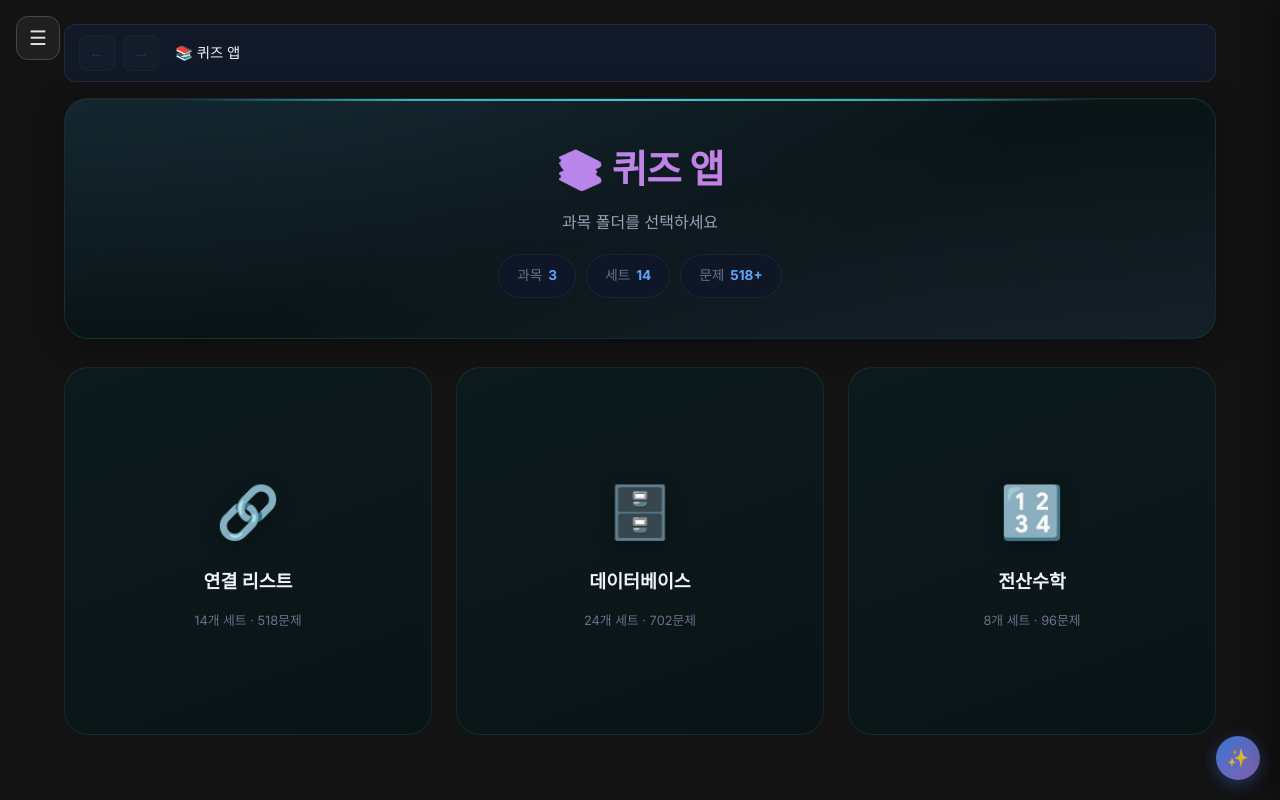
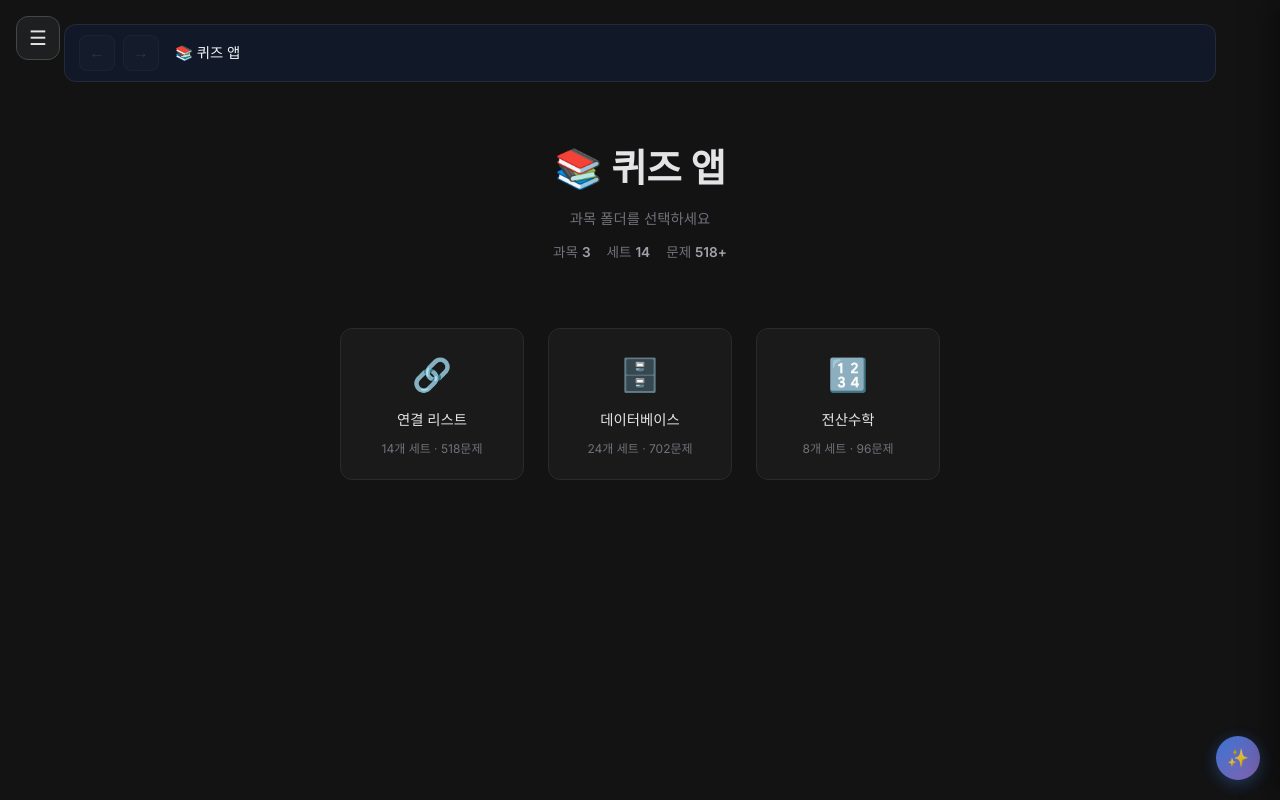
Before and after one commit to ggumtak/fuckingkanghyeon, a plain HTML site: page index.html in a window 1280 px wide. Drawn offline with Linux system fonts and the light colour scheme; a web font is replaced by a local one.

Commit message:
style: clean minimal design for main page - no flashy effects

```diff
--- a/shared/index.css
+++ b/shared/index.css
@@ -106,287 +106,87 @@ body {
     color: #60A5FA;
 }
 
-/* === Header - Premium Glassmorphic Design (Teal Accent) === */
+/* === Header - Clean Minimal Design === */
 .header {
     text-align: center;
-    padding: 40px 24px;
-    margin-bottom: 28px;
-    background: linear-gradient(165deg,
-            rgba(13, 27, 30, 0.98) 0%,
-            rgba(10, 20, 23, 0.99) 50%,
-            rgba(13, 27, 30, 0.95) 100%);
-    border-radius: 24px;
-    border: 1px solid rgba(56, 189, 192, 0.15);
-    position: relative;
-    overflow: hidden;
-    backdrop-filter: blur(20px);
-    box-shadow:
-        0 4px 30px rgba(0, 0, 0, 0.4),
-        inset 0 1px 0 rgba(255, 255, 255, 0.03);
-}
-
-/* Top shimmer line */
-.header::before {
-    content: '';
-    position: absolute;
-    top: 0;
-    left: 0;
-    right: 0;
-    height: 2px;
-    background: linear-gradient(90deg,
-            transparent 10%,
-            #38BDC0 30%,
-            #4DD4D8 50%,
-            #38BDC0 70%,
-            transparent 90%);
-    animation: shimmer 3s ease-in-out infinite;
-}
-
-@keyframes shimmer {
-
-    0%,
-    100% {
-        opacity: 0.7;
-    }
-
-    50% {
-        opacity: 1;
-    }
-}
-
-/* Floating gradient orbs */
-.header::after {
-    content: '';
-    position: absolute;
-    top: -100%;
-    left: -50%;
-    width: 200%;
-    height: 300%;
-    background:
-        radial-gradient(ellipse at 30% 20%, rgba(96, 165, 250, 0.12) 0%, transparent 40%),
-        radial-gradient(ellipse at 70% 80%, rgba(167, 139, 250, 0.08) 0%, transparent 40%);
-    pointer-events: none;
-    animation: float 8s ease-in-out infinite;
-}
-
-@keyframes float {
-
-    0%,
-    100% {
-        transform: translateY(0) rotate(0deg);
-    }
-
-    50% {
-        transform: translateY(10px) rotate(1deg);
-    }
+    padding: 40px 24px 24px;
+    margin-bottom: 24px;
 }
 
 .header h1 {
-    font-size: clamp(1.8rem, 5vw, 2.5rem);
-    background: linear-gradient(135deg, #60A5FA 0%, #A78BFA 50%, #F472B6 100%);
-    background-size: 200% 200%;
-    -webkit-background-clip: text;
-    -webkit-text-fill-color: transparent;
-    background-clip: text;
-    margin-bottom: 10px;
-    font-weight: 800;
-    position: relative;
-    z-index: 1;
-    animation: gradientShift 4s ease infinite;
-    letter-spacing: -0.02em;
-}
-
-@keyframes gradientShift {
-
-    0%,
-    100% {
-        background-position: 0% 50%;
-    }
-
-    50% {
-        background-position: 100% 50%;
-    }
+    font-size: 1.5rem;
+    color: #e4e4e7;
+    margin-bottom: 8px;
+    font-weight: 600;
+    letter-spacing: -0.01em;
 }
 
 .header p {
-    color: #94a3b8;
-    font-size: 1rem;
-    position: relative;
-    z-index: 1;
-    max-width: 400px;
-    margin: 0 auto;
-    line-height: 1.5;
+    color: #71717a;
+    font-size: 0.9rem;
+    margin: 0;
 }
 
-/* Stats pills */
+/* Stats - minimal */
 .stats {
     display: flex;
     justify-content: center;
-    gap: 10px;
-    margin-top: 20px;
-    flex-wrap: wrap;
-    position: relative;
-    z-index: 1;
+    gap: 16px;
+    margin-top: 12px;
 }
 
 .stat {
-    background: rgba(15, 23, 42, 0.8);
-    padding: 10px 18px;
-    border-radius: 24px;
     font-size: 0.85rem;
-    border: 1px solid rgba(255, 255, 255, 0.06);
-    backdrop-filter: blur(10px);
-    display: flex;
-    align-items: center;
-    gap: 6px;
-    transition: all 0.3s ease;
-}
-
-.stat:hover {
-    transform: translateY(-2px);
-    border-color: rgba(96, 165, 250, 0.3);
-    box-shadow: 0 4px 12px rgba(96, 165, 250, 0.15);
-}
-
-.stat-label {
-    color: #64748b;
+    color: #71717a;
 }
 
 .stat-value {
-    color: #60A5FA;
-    font-weight: 700;
+    color: #a1a1aa;
+    font-weight: 600;
 }
 
-/* === Folder Grid - Premium Cards === */
+/* === Folder Grid - Clean Cards === */
 .folder-grid {
     display: grid;
-    grid-template-columns: repeat(auto-fill, minmax(200px, 1fr));
-    gap: 24px;
+    grid-template-columns: repeat(auto-fill, minmax(140px, 1fr));
+    gap: 12px;
+    max-width: 600px;
+    margin: 0 auto;
 }
 
 .folder-card {
-    aspect-ratio: 1;
-    background: linear-gradient(160deg,
-            rgba(13, 27, 30, 0.98) 0%,
-            rgba(10, 20, 23, 0.99) 100%);
-    border: 1px solid rgba(56, 189, 192, 0.12);
-    border-radius: 24px;
-    padding: 28px;
+    background: #1a1a1a;
+    border: 1px solid #2a2a2a;
+    border-radius: 12px;
+    padding: 20px 16px;
     cursor: pointer;
-    transition: all 0.35s cubic-bezier(0.4, 0, 0.2, 1);
+    transition: background 0.15s, border-color 0.15s;
     display: flex;
     flex-direction: column;
     align-items: center;
-    justify-content: center;
-    gap: 14px;
-    position: relative;
-    overflow: hidden;
-    /* Staggered entrance animation */
-    animation: cardEntrance 0.4s ease-out backwards;
-}
-
-/* Staggered delays for entrance animation */
-.folder-card:nth-child(1) {
-    animation-delay: 0.05s;
-}
-
-.folder-card:nth-child(2) {
-    animation-delay: 0.1s;
-}
-
-.folder-card:nth-child(3) {
-    animation-delay: 0.15s;
-}
-
-.folder-card:nth-child(4) {
-    animation-delay: 0.2s;
-}
-
-@keyframes cardEntrance {
-    from {
-        opacity: 0;
-        transform: translateY(20px) scale(0.95);
-    }
-
-    to {
-        opacity: 1;
-        transform: translateY(0) scale(1);
-    }
-}
-
-/* Radial glow on hover */
-.folder-card::before {
-    content: '';
-    position: absolute;
-    top: 0;
-    left: 0;
-    right: 0;
-    bottom: 0;
-    background: radial-gradient(circle at 50% 30%, rgba(56, 189, 192, 0.12) 0%, transparent 50%);
-    opacity: 0;
-    transition: opacity 0.4s ease;
-}
-
-/* Border gradient on hover */
-.folder-card::after {
-    content: '';
-    position: absolute;
-    inset: 0;
-    border-radius: 24px;
-    padding: 1px;
-    background: linear-gradient(135deg, rgba(56, 189, 192, 0.3), transparent 50%, rgba(77, 212, 216, 0.2));
-    -webkit-mask:
-        linear-gradient(#fff 0 0) content-box,
-        linear-gradient(#fff 0 0);
-    mask:
-        linear-gradient(#fff 0 0) content-box,
-        linear-gradient(#fff 0 0);
-    -webkit-mask-composite: xor;
-    mask-composite: exclude;
-    opacity: 0;
-    transition: opacity 0.4s ease;
+    gap: 8px;
 }
 
 .folder-card:hover {
-    transform: translateY(-8px) scale(1.02);
-    border-color: rgba(56, 189, 192, 0.35);
-    box-shadow:
-        0 20px 40px rgba(0, 0, 0, 0.5),
-        0 0 40px rgba(56, 189, 192, 0.12);
-}
-
-.folder-card:hover::before,
-.folder-card:hover::after {
-    opacity: 1;
+    background: #222;
+    border-color: #333;
 }
 
 .folder-icon {
-    font-size: 3.2rem;
-    position: relative;
-    z-index: 1;
-    filter: drop-shadow(0 4px 8px rgba(0, 0, 0, 0.3));
-    transition: transform 0.3s ease;
-}
-
-.folder-card:hover .folder-icon {
-    transform: scale(1.1);
+    font-size: 2rem;
 }
 
 .folder-name {
-    font-weight: 700;
-    font-size: 1.15rem;
-    color: #f1f5f9;
+    font-weight: 500;
+    font-size: 0.9rem;
+    color: #e4e4e7;
     text-align: center;
-    position: relative;
-    z-index: 1;
 }
 
 .folder-stats {
-    font-size: 0.8rem;
-    color: #64748b;
+    font-size: 0.75rem;
+    color: #71717a;
     text-align: center;
-    position: relative;
-    z-index: 1;
 }
 
 /* === File View === */
```
